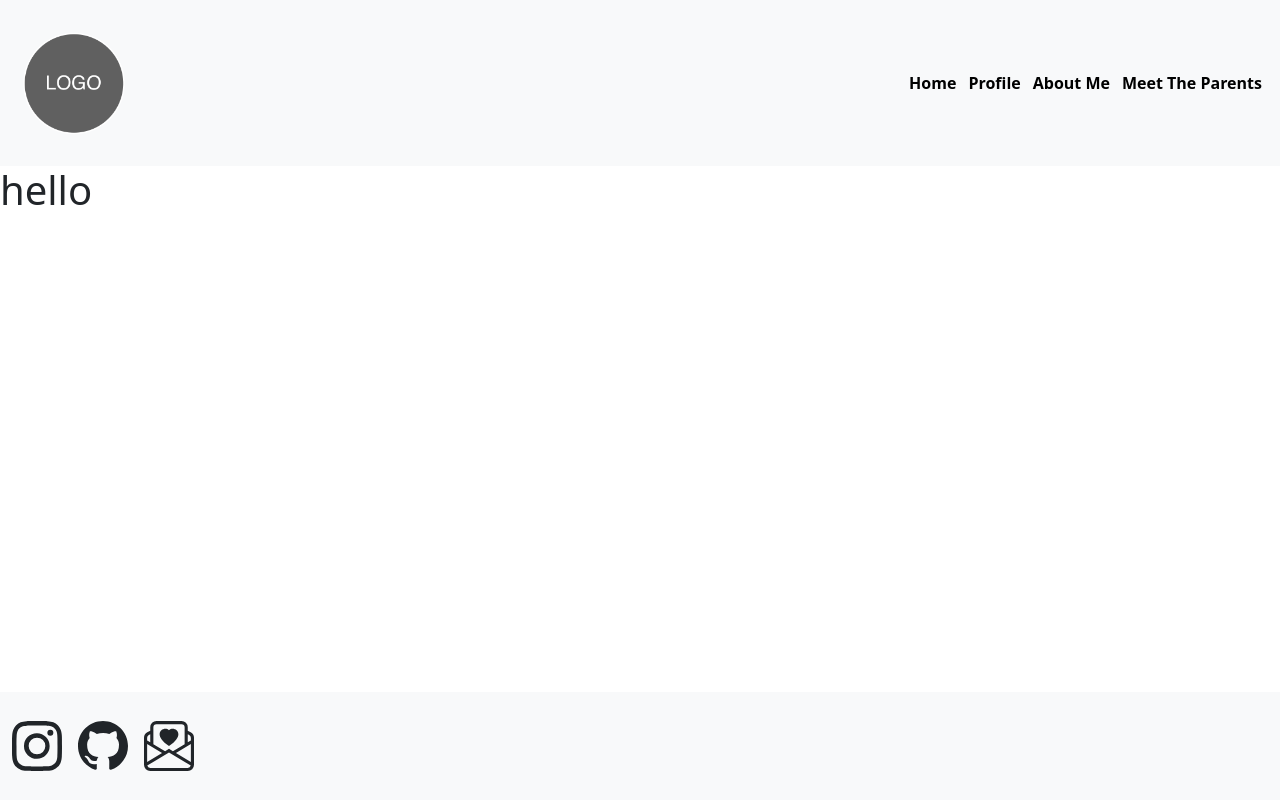
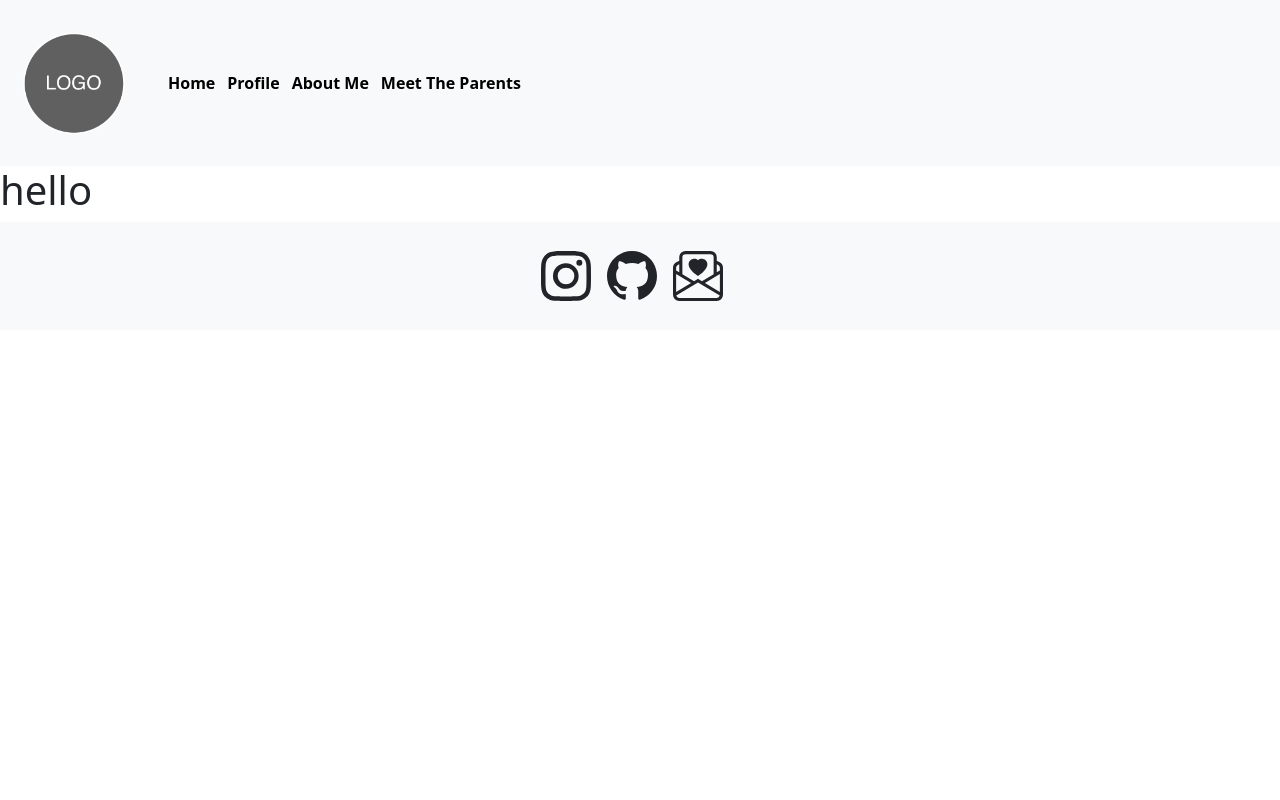
Before and after one commit to kyliemshinn/the-pup-portfolio, a React (Create React App) app in the folder client/: page /profile in a window 1280 px wide. Built offline with nearby package versions, Linux system fonts and the light colour scheme.

Commit message:
change the styling for the nav and footer

```diff
--- /dev/null
+++ b/client/src/components/Cards/BlogCard.js
@@ -0,0 +1,12 @@
+import React from "react";
+
+
+const BlogCard = () => {
+  return (
+    <div class="card">
+      <div class="card-body">This is some text within a card body.</div>
+    </div>
+  );
+};
+
+export default BlogCard;
--- a/client/src/components/Carousel.js
+++ b/client/src/components/Carousel.js
@@ -9,19 +9,22 @@ import clyde5 from "../images/clyde5.jpg";
 const clyde = [clyde1, clyde2, clyde3, clyde4, clyde5];
 
 const Carousel = () => {
-    return (
-        <div className="carousel">
+  return (
+    <div>
+      <div>
         <SimpleImageSlider
           width="100vw"
-          height="70vh"
-          loop= {true}
-          autoPlay= {true}
+          height="50vh"
+          loop={true}
+          autoPlay={true}
           showBullets={false}
           images={clyde}
+          overflow="hidden"
           className="slider"
-          style={{ margin: '0 auto', height: 'auto' }}
+          // style={{ margin: "0 auto", height: "auto" }}
         />
       </div>
-    )
-}
- export default Carousel;
+    </div>
+  );
+};
+export default Carousel;
--- a/client/src/components/Footer.js
+++ b/client/src/components/Footer.js
@@ -6,7 +6,7 @@ const Footer = () => {
   return (
     <div className="footer">
       <nav className="navbar bg-light">
-        <div className="container-fluid">
+        <div className="container-fluid col d-flex justify-content-center">
           <span className="navbar-brand mb-0 h1 footerSocials align-middle">
             <svg
               xmlns="http://www.w3.org/2000/svg"
--- a/client/src/components/NavBar.js
+++ b/client/src/components/NavBar.js
@@ -9,7 +9,7 @@ const NavBar = () => {
       <nav className="navbar navbar-expand-lg bg-light">
         <img src={Logo} alt="Logo" height="150px" width="150px" />
         <div className="container-fluid">
-          <ul className="navbar-nav ml-auto">
+          <ul className="navbar-nav">
             <li className="nav-item">
               <Link to="/" className="navLink" >Home</Link>
             </li>
--- a/client/src/pages/Home.js
+++ b/client/src/pages/Home.js
@@ -1,19 +1,13 @@
 import React from "react";
-import clyde1 from "../images/clyde1.jpg";
-import clyde2 from "../images/clyde2.jpg";
-import clyde3 from "../images/clyde3.jpg";
-import clyde4 from "../images/clyde4.jpg";
-import clyde5 from "../images/clyde5.jpg";
 import Carousel from "../components/Carousel";
-
+import BlogCard from "../components/Cards/BlogCard";
 import "../styles/Home.css";
 
 function Home() {
-  const clyde = [clyde1, clyde2, clyde3, clyde4, clyde5];
   return (
     <div className="home">
-      <h1>Hello i am clyde</h1>
-      <Carousel />
+      {/* <Carousel /> */}
+      <BlogCard />
     </div>
   );
 }
--- a/client/src/styles/NavBar.css
+++ b/client/src/styles/NavBar.css
@@ -1,7 +1,3 @@
-ul {
-    margin-left: auto;
-}
-
 .navLink {
     text-decoration: none;
     font-size: medium;
@@ -9,9 +5,3 @@ ul {
     color: black;
     padding: 6px;
 }
-
-.footer {
-    position: absolute;
-    bottom: 0;
-    width: 100%;
-  }
```
